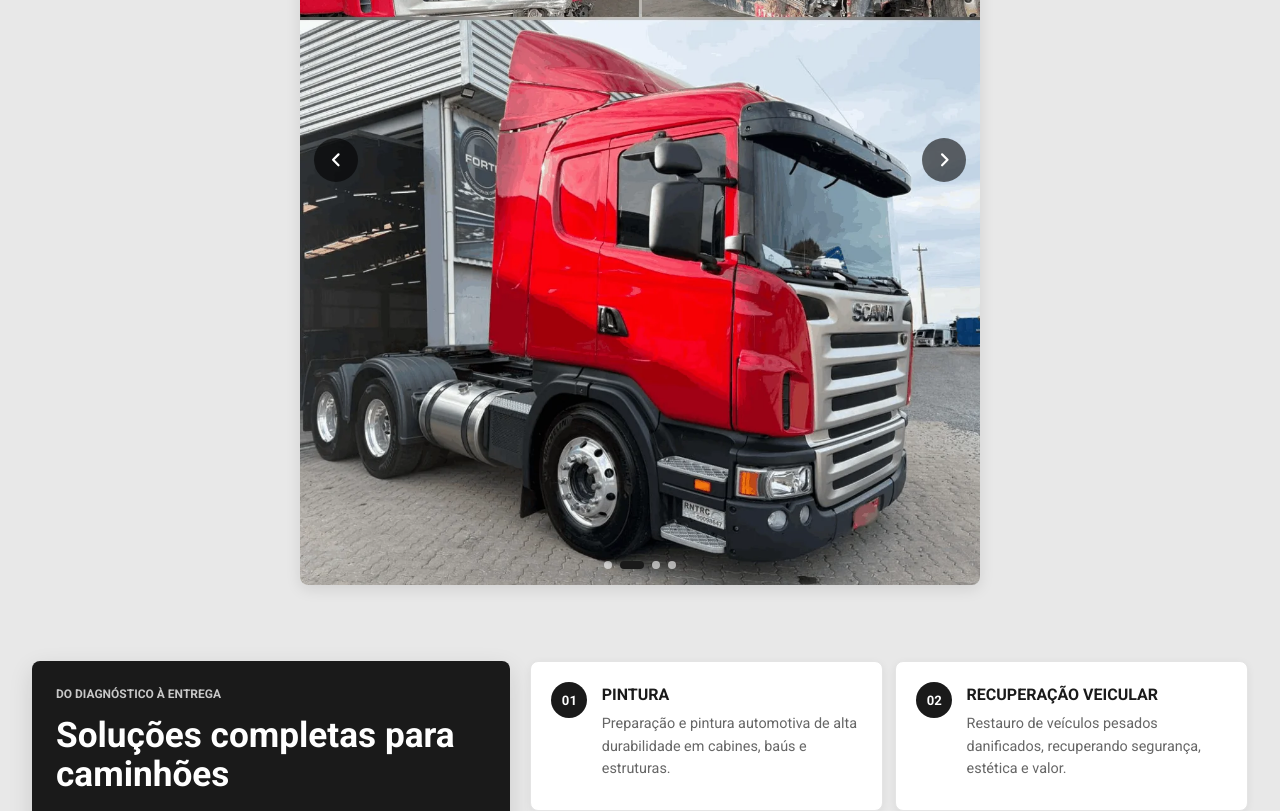
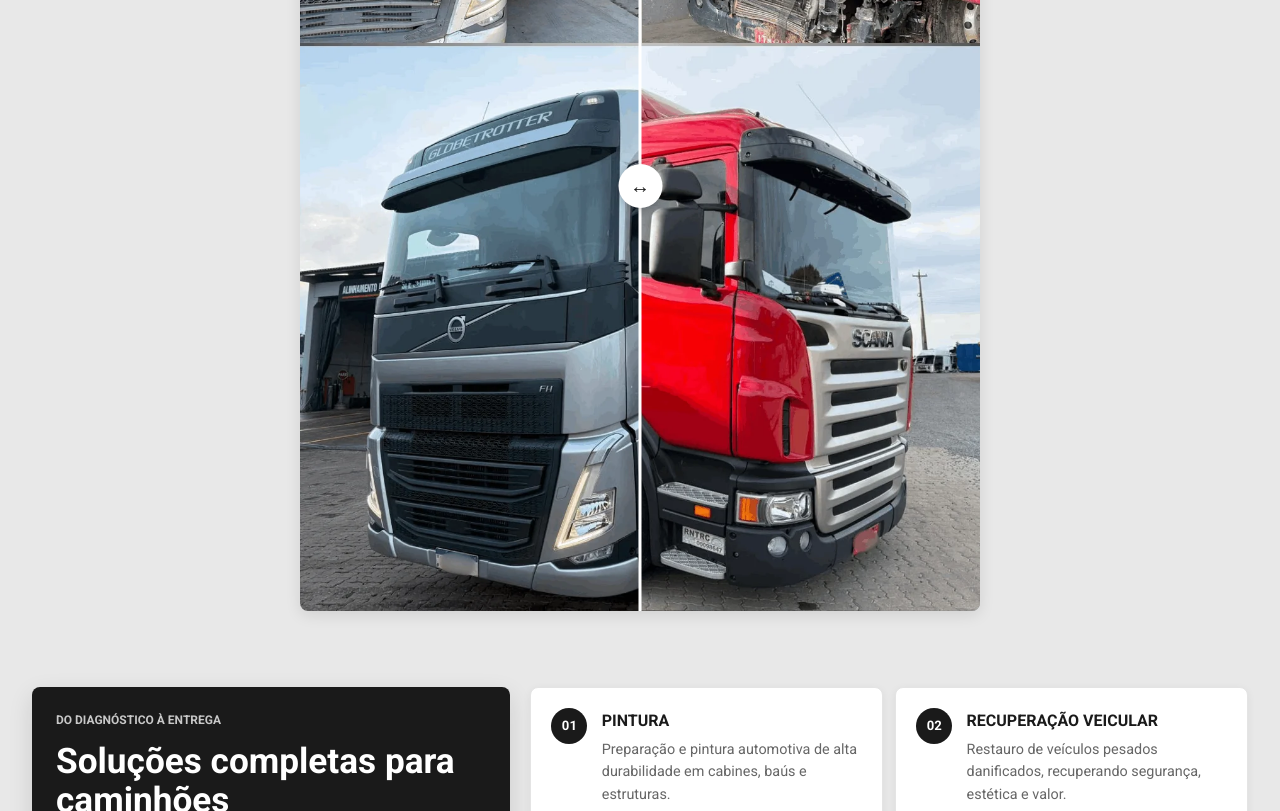
Before and after one commit to Desenvolvimento23/forterestauradora.com.br, a plain HTML site: page index.html in a window 1280 px wide. Shown: the part 1820-2631 px from the top of the page. Drawn offline with Linux system fonts and the light colour scheme.

Commit message:
Adicionar comparador interativo de antes e depois

```diff
--- a/index.html
+++ b/index.html
@@ -540,87 +540,17 @@
 
 
         /* BEFORE AND AFTER */
-        .before-after {
-            padding: 2rem 0 3.5rem;
-            background: var(--light-grey);
-        }
-        .before-after-carousel {
-            position: relative;
-            width: 100%;
-            max-width: 680px;
-            aspect-ratio: 4 / 5;
-            overflow: hidden;
-            border-radius: 0.5rem;
-            box-shadow: 0 4px 15px rgba(0,0,0,0.1);
-            background: var(--white);
-            margin: 0 auto;
-        }
-
-        .before-after-slide {
-            display: none;
-            width: 100%;
-            height: 100%;
-        }
-
-        .before-after-slide.active { display: block; }
-
-        .before-after-slide img {
-            width: 100%;
-            height: 100%;
-            display: block;
-            object-fit: cover;
-        }
-
-        .before-after-arrow {
-            position: absolute;
-            top: 50%;
-            transform: translateY(-50%);
-            z-index: 2;
-            width: 2.75rem;
-            height: 2.75rem;
-            border: 0;
-            border-radius: 50%;
-            background: rgba(0,0,0,0.58);
-            color: var(--white);
-            display: inline-flex;
-            align-items: center;
-            justify-content: center;
-            cursor: pointer;
-        }
-
-        .before-after-arrow:hover { background: rgba(0,0,0,0.76); }
-        .before-after-arrow svg { width: 1.35rem; height: 1.35rem; stroke: currentColor; }
-        .before-after-arrow-prev { left: 0.85rem; }
-        .before-after-arrow-next { right: 0.85rem; }
-
-        .before-after-indicators {
-            position: absolute;
-            bottom: 1rem;
-            left: 50%;
-            transform: translateX(-50%);
-            display: flex;
-            gap: 0.5rem;
-            z-index: 2;
-        }
-
-        .before-after-indicator {
-            width: 8px;
-            height: 8px;
-            border: 0;
-            padding: 0;
-            border-radius: 50%;
-            background: rgba(255,255,255,0.6);
-            cursor: pointer;
-        }
-
-        .before-after-mobile-break { display: none; }
-
-        .before-after-mobile-break { display: none; }
-        .before-after-indicator.active {
-            width: 24px;
-            border-radius: 4px;
-            background: var(--electric-blue);
-        }
+        .before-after { padding: 2rem 0 3.5rem; background: var(--light-grey); }
+        .before-after-carousel { position: relative; width: 100%; max-width: 680px; aspect-ratio: 4 / 5; overflow: hidden; border-radius: 0.5rem; box-shadow: 0 4px 15px rgba(0,0,0,0.1); background: var(--white); margin: 0 auto; --before-after-position: 50%; }
+        .before-after-image { position: absolute; inset: 0; width: 100%; height: 100%; object-fit: cover; display: block; }
+        .before-after-image-after { clip-path: inset(0 0 0 var(--before-after-position)); }
+        .before-after-divider { position: absolute; top: 0; bottom: 0; left: var(--before-after-position); width: 3px; background: var(--white); transform: translateX(-50%); z-index: 2; pointer-events: none; }
+        .before-after-handle { position: absolute; top: 50%; left: 50%; transform: translate(-50%, -50%); width: 2.75rem; height: 2.75rem; border-radius: 50%; background: var(--white); color: var(--dark-blue); display: inline-flex; align-items: center; justify-content: center; font-size: 1.25rem; box-shadow: 0 2px 8px rgba(0,0,0,0.2); }
+        .before-after-label { position: absolute; top: 1rem; z-index: 3; padding: 0.45rem 0.7rem; border-radius: 0.3rem; color: var(--white); font-size: 0.8rem; font-weight: 700; pointer-events: none; transition: opacity 0.18s ease; }
+        .before-after-label-before { left: 1rem; background: #ed4b56; }
+        .before-after-label-after { right: 1rem; background: #21bd45; }
+        .before-after-range { position: absolute; inset: 0; z-index: 4; width: 100%; height: 100%; opacity: 0; cursor: ew-resize; margin: 0; }
+        .before-after-range:focus-visible { opacity: 0.01; outline: 3px solid var(--electric-blue); }
         /* MODAL */
         .modal {
             display: none;
@@ -1701,36 +1631,15 @@
         <div class="container">
             <div class="section-header animate-in">
                 <h2>Antes e Depois</h2>
-                <p>Confira alguns resultados dos servicos realizados pela Forte<br class="before-after-mobile-break"> Restauradora.</p>
+                <p>Arraste a barra para ver o resultado da recuperação realizada pela Forte Restauradora.</p>
             </div>
-
-            <div class="before-after-carousel" aria-label="Galeria de antes e depois">
-                <div class="before-after-slide active">
-                    <img src="assets/images/antes-depois/1.webp" alt="Antes e depois de recuperação de caminhão Volvo" loading="lazy" width="1080" height="1350" decoding="async">
-                </div>
-                <div class="before-after-slide">
-                    <img src="assets/images/antes-depois/2.webp" alt="Antes e depois de recuperação de caminhão Scania vermelho" loading="lazy" width="1080" height="1350" decoding="async">
-                </div>
-                <div class="before-after-slide">
-                    <img src="assets/images/antes-depois/3.webp" alt="Antes e depois de recuperação de caminhão Mercedes-Benz" loading="lazy" width="1080" height="1350" decoding="async">
-                </div>
-                <div class="before-after-slide">
-                    <img src="assets/images/antes-depois/4.webp" alt="Antes e depois de recuperação de caminhão Scania branco" loading="lazy" width="1080" height="1350" decoding="async">
-                </div>
-
-                <button class="before-after-arrow before-after-arrow-prev" type="button" onclick="changeBeforeAfter(-1)" aria-label="Imagem anterior">
-                    <svg viewBox="0 0 24 24" fill="none" stroke-width="2.5" stroke-linecap="round" stroke-linejoin="round" aria-hidden="true"><path d="M15 18l-6-6 6-6"></path></svg>
-                </button>
-                <button class="before-after-arrow before-after-arrow-next" type="button" onclick="changeBeforeAfter(1)" aria-label="Próxima imagem">
-                    <svg viewBox="0 0 24 24" fill="none" stroke-width="2.5" stroke-linecap="round" stroke-linejoin="round" aria-hidden="true"><path d="M9 18l6-6-6-6"></path></svg>
-                </button>
-
-                <div class="before-after-indicators">
-                    <button class="before-after-indicator active" type="button" onclick="currentBeforeAfter(0)" aria-label="Ver imagem 1"></button>
-                    <button class="before-after-indicator" type="button" onclick="currentBeforeAfter(1)" aria-label="Ver imagem 2"></button>
-                    <button class="before-after-indicator" type="button" onclick="currentBeforeAfter(2)" aria-label="Ver imagem 3"></button>
-                    <button class="before-after-indicator" type="button" onclick="currentBeforeAfter(3)" aria-label="Ver imagem 4"></button>
-                </div>
+            <div class="before-after-carousel" aria-label="Comparador interativo de antes e depois">
+                <img class="before-after-image before-after-image-before" src="assets/images/antes-depois/1.webp" alt="Caminhão antes da recuperação" loading="lazy" width="1080" height="1350" decoding="async">
+                <img class="before-after-image before-after-image-after" src="assets/images/antes-depois/2.webp" alt="Caminhão depois da recuperação" loading="lazy" width="1080" height="1350" decoding="async">
+                <span class="before-after-label before-after-label-before" id="beforeAfterLabelBefore">ANTES</span>
+                <span class="before-after-label before-after-label-after" id="beforeAfterLabelAfter">DEPOIS</span>
+                <div class="before-after-divider" aria-hidden="true"><span class="before-after-handle">↔</span></div>
+                <input class="before-after-range" id="beforeAfterRange" type="range" min="0" max="100" value="50" aria-label="Arraste para comparar o antes e o depois">
             </div>
         </div>
     </section>
@@ -2142,34 +2051,19 @@
         }
 
 
-        let beforeAfterIndex = 0;
-
-        function currentBeforeAfter(n) {
-            showBeforeAfter(beforeAfterIndex = n);
-        }
-
-        function changeBeforeAfter(step) {
-            showBeforeAfter(beforeAfterIndex += step);
-        }
-
-        function showBeforeAfter(n) {
-            const slides = document.querySelectorAll('.before-after-slide');
-            const indicators = document.querySelectorAll('.before-after-indicator');
-
-            if (n >= slides.length) beforeAfterIndex = 0;
-            if (n < 0) beforeAfterIndex = slides.length - 1;
-
-            slides.forEach(slide => slide.classList.remove('active'));
-            indicators.forEach(indicator => indicator.classList.remove('active'));
-
-            slides[beforeAfterIndex].classList.add('active');
-            indicators[beforeAfterIndex].classList.add('active');
-        }
-
-        setInterval(() => {
-            beforeAfterIndex++;
-            showBeforeAfter(beforeAfterIndex);
-        }, 5000);
+        const beforeAfterRange = document.getElementById('beforeAfterRange');
+        const beforeAfterCarousel = document.querySelector('.before-after-carousel');
+        const beforeAfterLabelBefore = document.getElementById('beforeAfterLabelBefore');
+        const beforeAfterLabelAfter = document.getElementById('beforeAfterLabelAfter');
+        function updateBeforeAfter(value) {
+            const position = Number(value);
+            beforeAfterCarousel.style.setProperty('--before-after-position', position + '%');
+            beforeAfterLabelBefore.style.opacity = position > 50 ? '0' : '1';
+            beforeAfterLabelAfter.style.opacity = position < 50 ? '0' : '1';
+        }
+        beforeAfterRange.addEventListener('input', (event) => updateBeforeAfter(event.target.value));
+        updateBeforeAfter(beforeAfterRange.value);
+
         // Auto-advance slideshow every 4 seconds
         setInterval(() => {
             slideIndex++;
```
